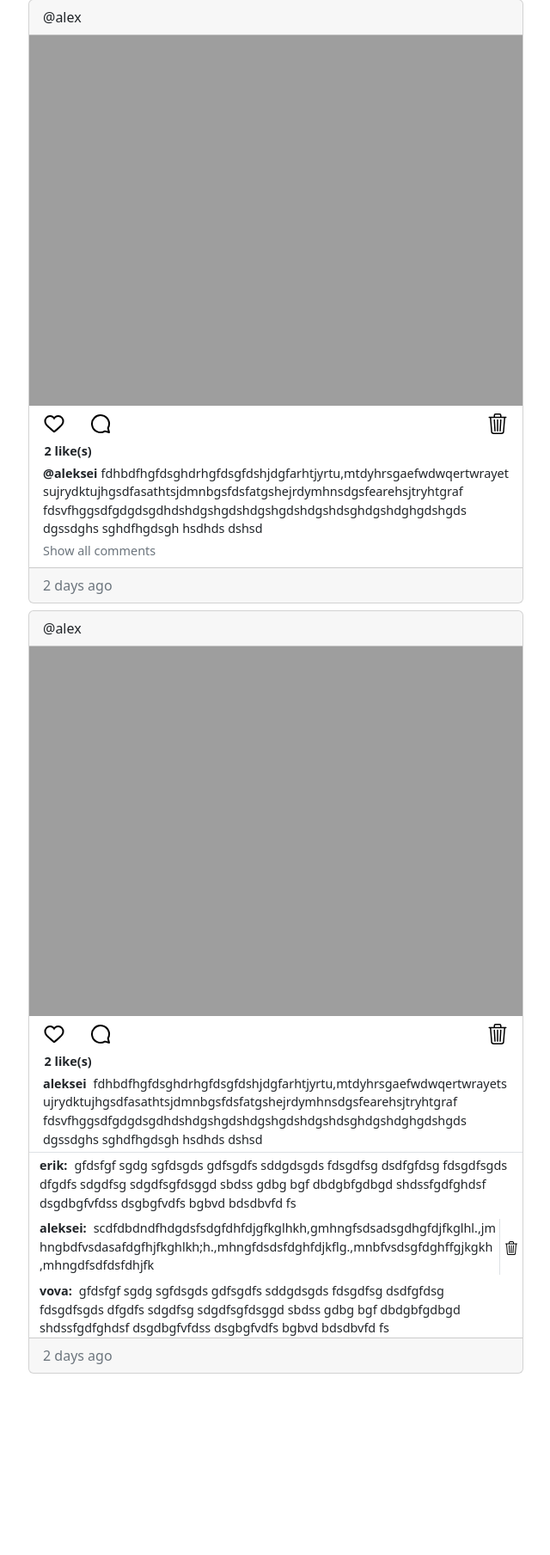
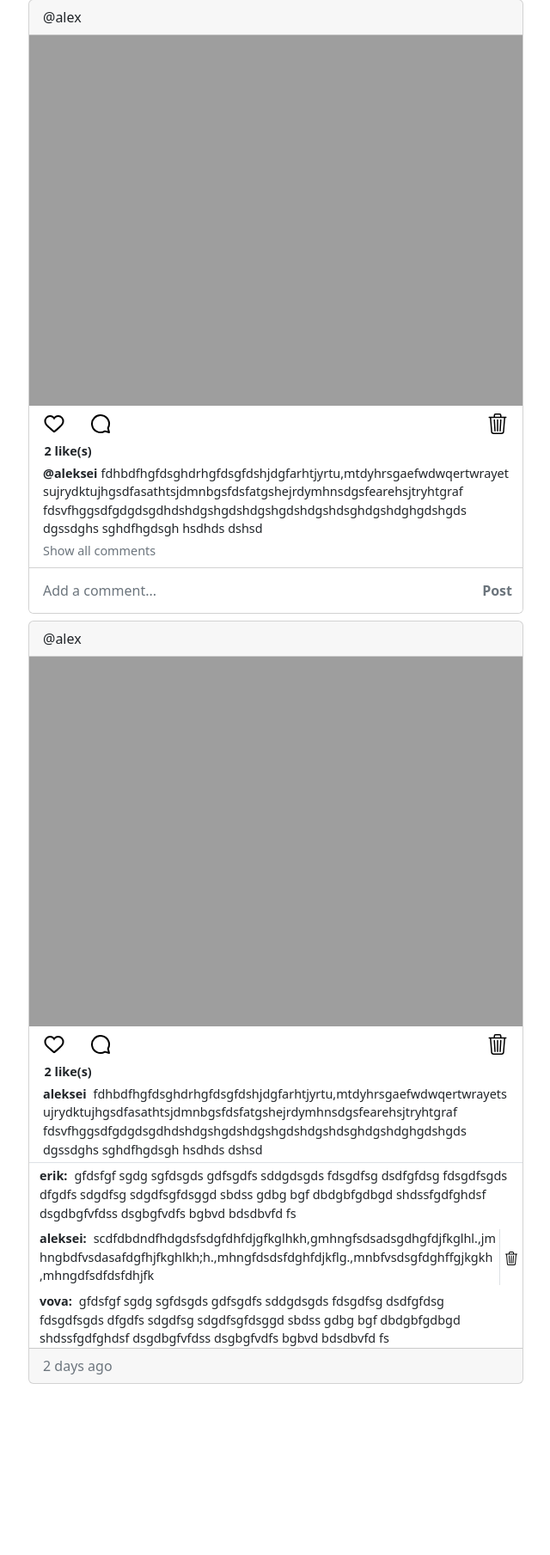
Before and after one commit to alex2011576/Camagru, a PHP site: page /index2.html in a window 1280 px wide. Shown: the part 89-1898 px from the top of the page at 86% size, without its empty margins (319-959 px from the left). Run offline with PHP 8.4, Linux system fonts and the light colour scheme; some libraries are stand-ins or nearby versions; some web fonts are replaced.

Commit message:
started implementing comment-input

```diff
--- a/index2.html
+++ b/index2.html
@@ -96,8 +96,11 @@
             <span class="post-description">fdhbdfhgfdsghdrhgfdsgfdshjdgfarhtjyrtu,mtdyhrsgaefwdwqertwrayetsujrydktujhgsdfasathtsjdmnbgsfdsfatgshejrdymhnsdgsfearehsjtryhtgraf fdsvfhggsdfgdgdsgdhdshdgshgdshdgshgdshdgshdsghdgshdghgdshgds dgssdghs sghdfhgdsgh hsdhds dshsd</span>
             <p class="text-start m-0 my-1 text-muted"> Show all comments </p>
           </section>
-          <div class="card-footer text-muted">
-            2 days ago
+          <div class="card-footer text-muted bg-white ps-1 pe-0">
+            <div class="comment-input input-group m-0 border-0">
+              <input type="text" class="form-control border-0 " placeholder="Add a comment..." aria-label="Add comment" aria-describedby="button-addon2">
+              <button class="btn text-muted fw-bold border-0 " type="button" id="button-post">Post</button>
+            </div>
           </div>
         </article>
 
--- a/static/style1.css
+++ b/static/style1.css
@@ -54,6 +54,10 @@ h1{
 .post-description{
 
 }
+
+.comment-input:hover, .comment-input:focus, .comment-input:active, .comment-input.active, .open>.dropdown-toggle.comment-input {
+    /* border:none; */
+}
 /* .nav-item {
         padding-right: 0;
         padding-right: 0.4rem !important;
```
